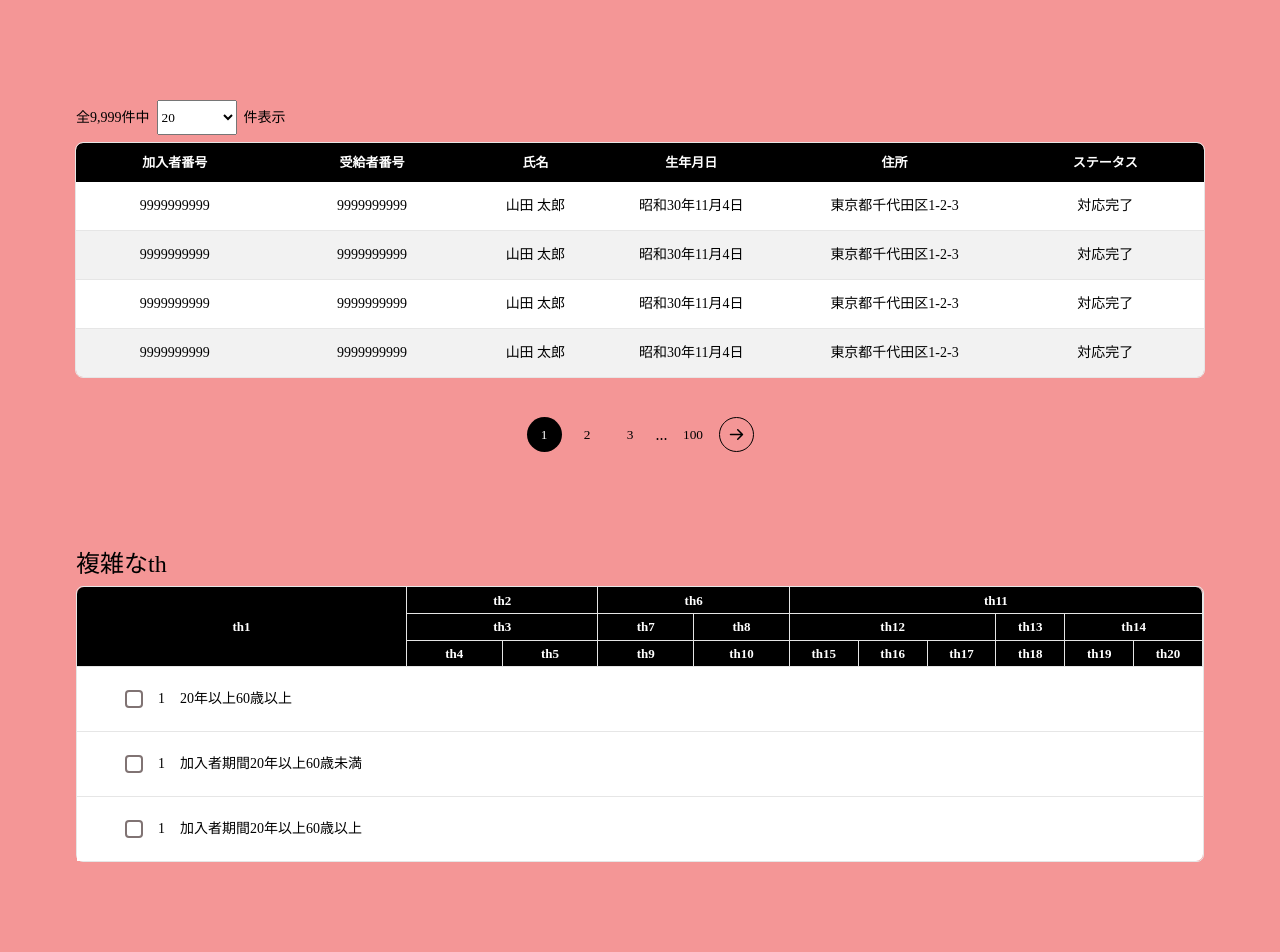
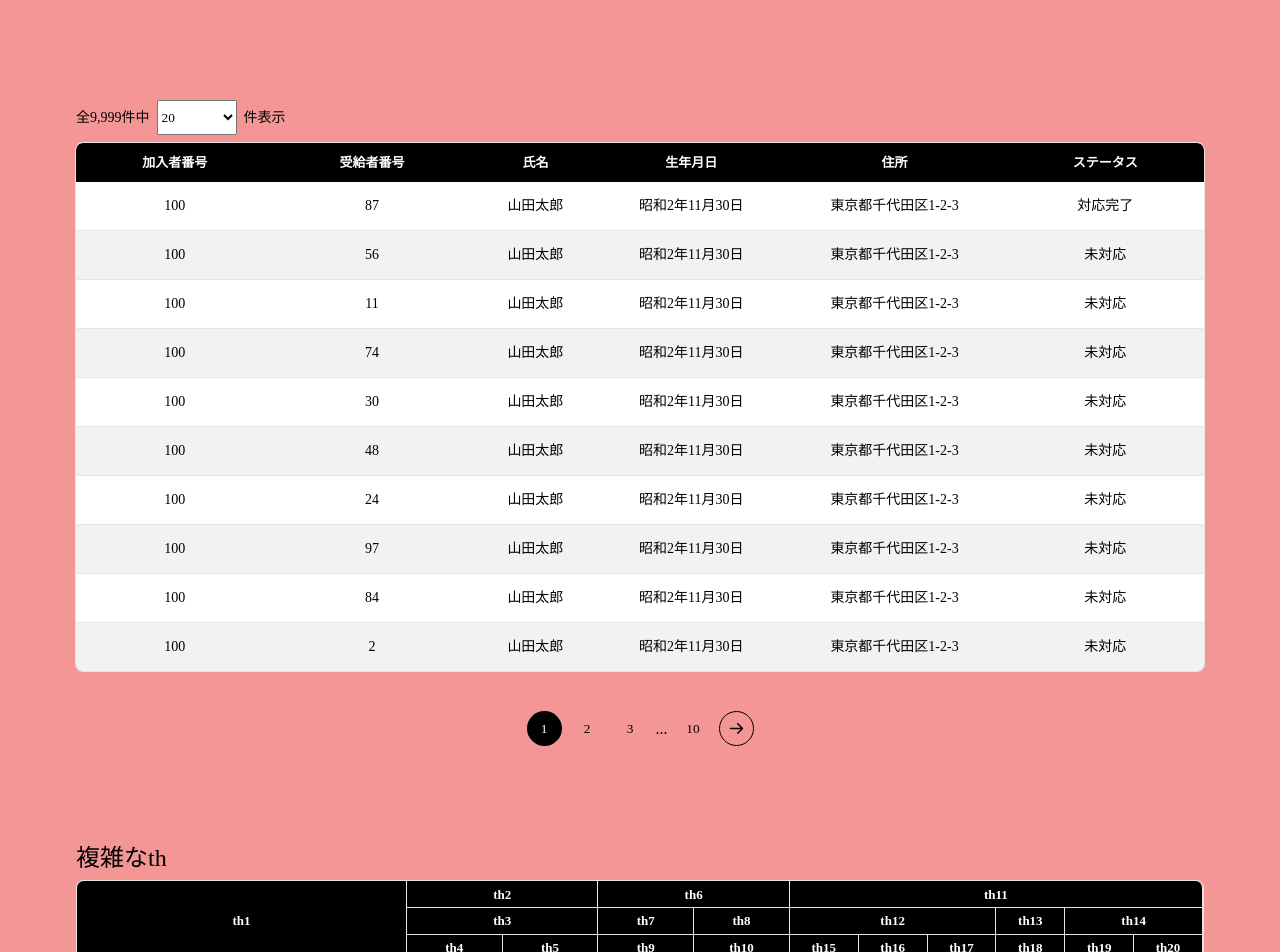
Before and after one commit to webcreator-ko/tanstack-table, a React (Vite) app: page / in a window 1280 px wide. Shown: the top 952 px of the page. Built offline with nearby package versions, Linux system fonts and the light colour scheme.

Commit message:
testデータ作成

```diff
--- a/package.json
+++ b/package.json
@@ -10,6 +10,7 @@
     "preview": "vite preview"
   },
   "dependencies": {
+    "@tanstack/react-table": "^8.20.5",
     "react": "^18.3.1",
     "react-dom": "^18.3.1"
   },
--- a/src/App.tsx
+++ b/src/App.tsx
@@ -1,13 +1,28 @@
-import { useState } from "react";
+import { useEffect, useState } from "react";
 import styles from "./app.module.scss";
 import Pagination from "./components/pagination/pagination";
-import Checkbox from "./components/checkbox/checkbox";
+import { infoTable } from "./data/test";
+import ComplexTable from "./parts/complexTable";
+
+// どこの配列から表示するか
+const FIRST_PAGE_NATION_INDEX = 1;
+
+// 表示するアイテム数
+const DISPLAY_ITEM_INDEX = 10;
 
 function App() {
- const [currentPageIndex, setCurrentPageIndex] = useState(1);
- const handlePageChange = (i: number) => setCurrentPageIndex(i);
+ const [currentPageNationIndex, setCurrentPageNationIndex] = useState(
+  FIRST_PAGE_NATION_INDEX
+ );
+ const [endPageIndex, setEndPageIndex] = useState(DISPLAY_ITEM_INDEX);
+ const handlePageChange = (i: number) => setCurrentPageNationIndex(i);
+ const totalPages = infoTable.length / DISPLAY_ITEM_INDEX;
+ const startPageIndex = endPageIndex - DISPLAY_ITEM_INDEX;
 
- const totalPages = 100;
+ useEffect(() => {
+  const endPages = DISPLAY_ITEM_INDEX * currentPageNationIndex;
+  setEndPageIndex(endPages);
+ }, [currentPageNationIndex]);
 
  return (
   <div className={styles.wrap}>
@@ -31,108 +46,27 @@ function App() {
      </tr>
     </thead>
     <tbody>
-     <tr>
-      <td>9999999999</td>
-      <td>9999999999</td>
-      <td>山田 太郎</td>
-      <td>昭和30年11月4日</td>
-      <td>東京都千代田区1-2-3</td>
-      <td>対応完了</td>
-     </tr>
-     <tr>
-      <td>9999999999</td>
-      <td>9999999999</td>
-      <td>山田 太郎</td>
-      <td>昭和30年11月4日</td>
-      <td>東京都千代田区1-2-3</td>
-      <td>対応完了</td>
-     </tr>
-     <tr>
-      <td>9999999999</td>
-      <td>9999999999</td>
-      <td>山田 太郎</td>
-      <td>昭和30年11月4日</td>
-      <td>東京都千代田区1-2-3</td>
-      <td>対応完了</td>
-     </tr>
-     <tr>
-      <td>9999999999</td>
-      <td>9999999999</td>
-      <td>山田 太郎</td>
-      <td>昭和30年11月4日</td>
-      <td>東京都千代田区1-2-3</td>
-      <td>対応完了</td>
-     </tr>
+     {infoTable
+      // 先頭の配列indexは0の為、-1する
+      .slice(startPageIndex, endPageIndex)
+      .map((e) => (
+       <tr key={e.id}>
+        <td>{e.subscriberNumber}</td>
+        <td>{e.beneficiaryNumber}</td>
+        <td>{e.fullName}</td>
+        <td>{e.birthDate}</td>
+        <td>{e.address}</td>
+        <td>{e.status}</td>
+       </tr>
+      ))}
     </tbody>
    </table>
    <Pagination
-    currentPage={currentPageIndex}
+    currentPage={currentPageNationIndex}
     totalPages={totalPages}
     onPageChange={handlePageChange}
    />
-   <aside className={styles.aside}>
-    <h2>複雑なth</h2>
-    <table className={styles.asideTable}>
-     <thead>
-      {/* 1行目 */}
-      <tr>
-       <th rowSpan={3}>th1</th>
-       <th colSpan={2}>th2</th>
-       <th colSpan={2}>th6</th>
-       {/* ここの colSpan は最終的に子の列数はいくつになるか */}
-       <th colSpan={7}>th11</th>
-      </tr>
-      {/* 2行目 */}
-      <tr>
-       <th colSpan={2}>th3</th>
-       <th>th7</th>
-       <th>th8</th>
-       <th colSpan={3}>th12</th>
-       <th>th13</th>
-       <th colSpan={2}>th14</th>
-      </tr>
-      {/* 3行目 */}
-      <tr>
-       <th>th4</th>
-       <th>th5</th>
-       <th>th9</th>
-       <th>th10</th>
-       <th>th15</th>
-       <th>th16</th>
-       <th>th17</th>
-       <th>th18</th>
-       <th>th19</th>
-       <th>th20</th>
-      </tr>
-     </thead>
-     <tbody>
-      <tr>
-       <td colSpan={11}>
-        <Checkbox id="row1" className={styles.checkbox}>
-         <span className={styles.number}>1</span>
-         <span className={styles.text}>20年以上60歳以上</span>
-        </Checkbox>
-       </td>
-      </tr>
-      <tr>
-       <td colSpan={11}>
-        <Checkbox id="row2" className={styles.checkbox}>
-         <span className={styles.number}>1</span>
-         <span className={styles.text}>加入者期間20年以上60歳未満</span>
-        </Checkbox>
-       </td>
-      </tr>
-      <tr>
-       <td colSpan={11}>
-        <Checkbox id="row3" className={styles.checkbox}>
-         <span className={styles.number}>1</span>
-         <span className={styles.text}>加入者期間20年以上60歳以上</span>
-        </Checkbox>
-       </td>
-      </tr>
-     </tbody>
-    </table>
-   </aside>
+   <ComplexTable />
   </div>
  );
 }
--- a/src/app.module.scss
+++ b/src/app.module.scss
@@ -77,127 +77,3 @@
         }
     }
 }
-
-.aside {
-    margin-top: 100px;
-
-    h2 {
-        font-size: 24px;
-    }
-
-    .asideTable {
-        width: 100%;
-        margin-top: 10px;
-        border: 1px solid #e6e6e6;
-        border-radius: 7px;
-        border-collapse: separate;
-
-        thead {
-            th {
-                font-size: 13px;
-                vertical-align: middle;
-                line-height: 1;
-                font-weight: bold;
-                text-align: center;
-                color: #fff;
-                background: #000;
-                border-right: 1px solid #e5e5e5;
-                border-bottom: 1px solid #e5e5e5;
-            }
-
-
-            tr:first-of-type {
-                th {
-                    &:first-of-type {
-                        width: 330px;
-                        height: 79px;
-                        border-radius: 7px 0 0 0;
-                    }
-
-                    & ~ th {
-                         // theadやtbodyに高さを指定すると safari で効かないので注意
-                        height: 26px;
-                    }
-
-                    &:last-of-type {
-                        border-radius: 0 7px 0 0;
-                    }
-                }
-            }
-
-            tr:last-of-type {
-                // 下から横幅をつけるのがポイント
-                th:nth-of-type(1),
-                th:nth-of-type(2) {
-                    width: 95px;
-                }
-
-                th:nth-of-type(3),
-                th:nth-of-type(4) {
-                    width: 95px;
-
-                }
-
-                th:nth-of-type(4) ~ th {
-                    width: 68px;
-                }
-            }
-        }
-
-        tbody {
-            tr {
-                background: #fff;
-
-                &:hover {
-                    background: yellow;
-                }
-
-                & ~ tr {
-                    td {
-                        border-top: 1px solid #e6e6e6;
-                    }
-                }
-
-                &:last-of-type {
-                    td {
-                        &:first-of-type {
-                            border-radius: 0 0 0 7px;
-                        }
-
-                        &:last-of-type {
-                            border-radius: 0 0 7px 0;
-                        }
-                    }
-                }
-            }
-
-            td {
-                height: 64px;
-                vertical-align: middle;
-                padding: 0 24px;
-
-                .checkbox {
-                    width: 100%;
-                    height: 100%;
-                    gap: 0;
-                    padding: 0 24px;
-                    box-sizing: border-box;
-
-                    &:hover {
-                        cursor: pointer;
-                    }
-                }
-
-                .number {
-                    padding: 0 15px;
-                }
-
-                .number,
-                .text {
-                    font-size: 14px;
-                    line-height: 1;
-                }
-            }
-        }
-    }
-}
--- a/src/data/test.ts
+++ b/src/data/test.ts
@@ -8,7 +8,7 @@ type InfoTableType = {
  status: "未対応" | "対応中" | "対応完了";
 };
 
-const infoTableType: InfoTableType[] = [
+export const infoTable: InfoTableType[] = [
  {
   id: 1,
   subscriberNumber: 100,
--- /dev/null
+++ b/src/parts/complex-table.module.scss
@@ -0,0 +1,123 @@
+.wrap {
+    margin-top: 100px;
+
+    h2 {
+        font-size: 24px;
+    }
+
+    .asideTable {
+        width: 100%;
+        margin-top: 10px;
+        border: 1px solid #e6e6e6;
+        border-radius: 7px;
+        border-collapse: separate;
+
+        thead {
+            th {
+                font-size: 13px;
+                vertical-align: middle;
+                line-height: 1;
+                font-weight: bold;
+                text-align: center;
+                color: #fff;
+                background: #000;
+                border-right: 1px solid #e5e5e5;
+                border-bottom: 1px solid #e5e5e5;
+            }
+
+
+            tr:first-of-type {
+                th {
+                    &:first-of-type {
+                        width: 330px;
+                        height: 79px;
+                        border-radius: 7px 0 0 0;
+                    }
+
+                    & ~ th {
+                         // theadやtbodyに高さを指定すると safari で効かないので注意
+                        height: 26px;
+                    }
+
+                    &:last-of-type {
+                        border-radius: 0 7px 0 0;
+                    }
+                }
+            }
+
+            tr:last-of-type {
+                // 下から横幅をつけるのがポイント
+                th:nth-of-type(1),
+                th:nth-of-type(2) {
+                    width: 95px;
+                }
+
+                th:nth-of-type(3),
+                th:nth-of-type(4) {
+                    width: 95px;
+
+                }
+
+                th:nth-of-type(4) ~ th {
+                    width: 68px;
+                }
+            }
+        }
+
+        tbody {
+            tr {
+                background: #fff;
+
+                &:hover {
+                    background: yellow;
+                }
+
+                & ~ tr {
+                    td {
+                        border-top: 1px solid #e6e6e6;
+                    }
+                }
+
+                &:last-of-type {
+                    td {
+                        &:first-of-type {
+                            border-radius: 0 0 0 7px;
+                        }
+
+                        &:last-of-type {
+                            border-radius: 0 0 7px 0;
+                        }
+                    }
+                }
+            }
+
+            td {
+                height: 64px;
+                vertical-align: middle;
+                padding: 0 24px;
+
+                .checkbox {
+                    width: 100%;
+                    height: 100%;
+                    gap: 0;
+                    padding: 0 24px;
+                    box-sizing: border-box;
+
+                    &:hover {
+                        cursor: pointer;
+                    }
+                }
+
+                .number {
+                    padding: 0 15px;
+                }
+
+                .number,
+                .text {
+                    font-size: 14px;
+                    line-height: 1;
+                }
+            }
+        }
+    }
+}
--- /dev/null
+++ b/src/parts/complexTable.tsx
@@ -0,0 +1,76 @@
+import Checkbox from "../components/checkbox/checkbox";
+import complexTableStyles from "./complex-table.module.scss";
+
+const ComplexTable = () => {
+ return (
+  <aside className={complexTableStyles.wrap}>
+   <h2>複雑なth</h2>
+   <table className={complexTableStyles.asideTable}>
+    <thead>
+     {/* 1行目 */}
+     <tr>
+      <th rowSpan={3}>th1</th>
+      <th colSpan={2}>th2</th>
+      <th colSpan={2}>th6</th>
+      {/* ここの colSpan は最終的に子の列数はいくつになるか */}
+      <th colSpan={7}>th11</th>
+     </tr>
+     {/* 2行目 */}
+     <tr>
+      <th colSpan={2}>th3</th>
+      <th>th7</th>
+      <th>th8</th>
+      <th colSpan={3}>th12</th>
+      <th>th13</th>
+      <th colSpan={2}>th14</th>
+     </tr>
+     {/* 3行目 */}
+     <tr>
+      <th>th4</th>
+      <th>th5</th>
+      <th>th9</th>
+      <th>th10</th>
+      <th>th15</th>
+      <th>th16</th>
+      <th>th17</th>
+      <th>th18</th>
+      <th>th19</th>
+      <th>th20</th>
+     </tr>
+    </thead>
+    <tbody>
+     <tr>
+      <td colSpan={11}>
+       <Checkbox id="row1" className={complexTableStyles.checkbox}>
+        <span className={complexTableStyles.number}>1</span>
+        <span className={complexTableStyles.text}>20年以上60歳以上</span>
+       </Checkbox>
+      </td>
+     </tr>
+     <tr>
+      <td colSpan={11}>
+       <Checkbox id="row2" className={complexTableStyles.checkbox}>
+        <span className={complexTableStyles.number}>1</span>
+        <span className={complexTableStyles.text}>
+         加入者期間20年以上60歳未満
+        </span>
+       </Checkbox>
+      </td>
+     </tr>
+     <tr>
+      <td colSpan={11}>
+       <Checkbox id="row3" className={complexTableStyles.checkbox}>
+        <span className={complexTableStyles.number}>1</span>
+        <span className={complexTableStyles.text}>
+         加入者期間20年以上60歳以上
+        </span>
+       </Checkbox>
+      </td>
+     </tr>
+    </tbody>
+   </table>
+  </aside>
+ );
+};
+
+export default ComplexTable;
```
Also changed, not shown: 1 other file (tests, documents, lock files or other folders).
